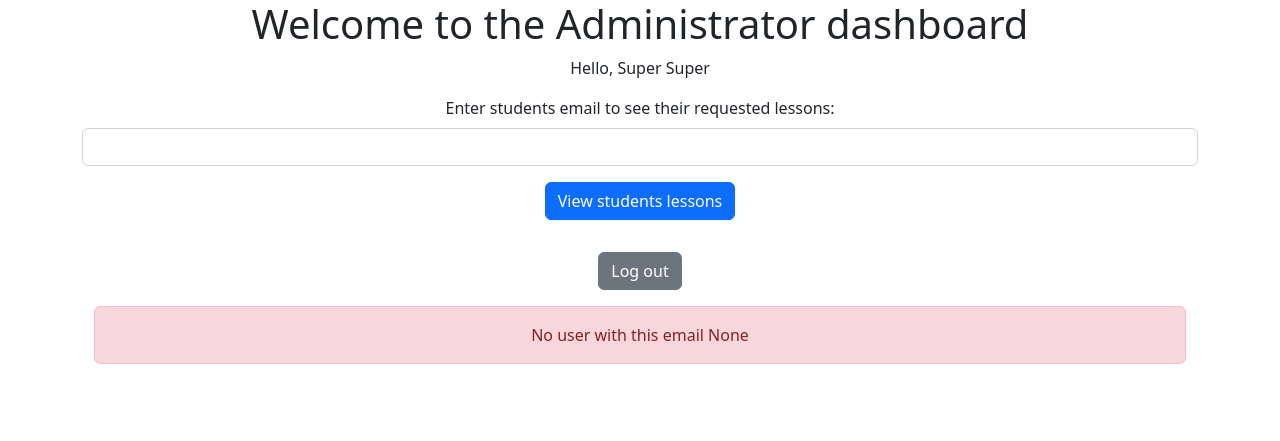
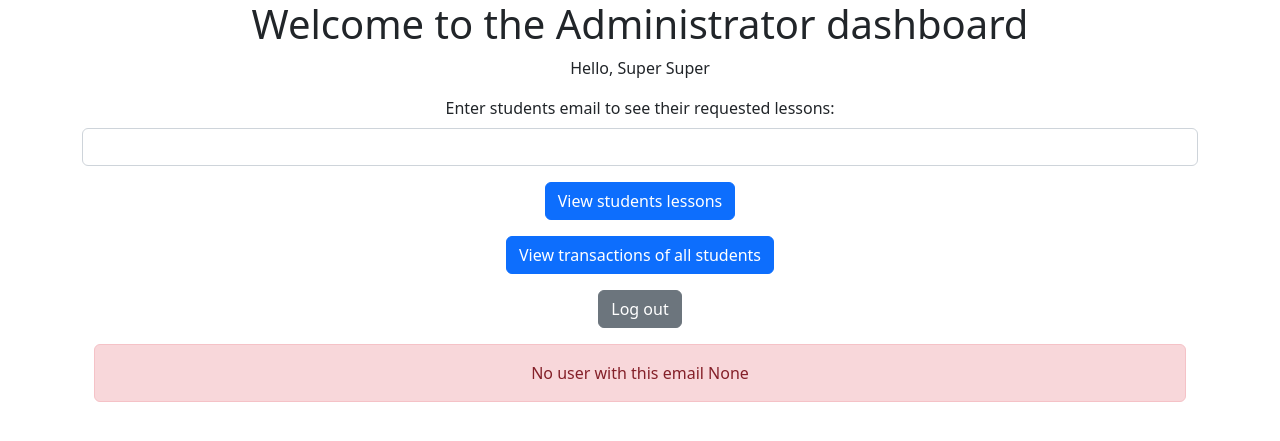
Before and after one commit to oslohes123/Jabiru, a Django app: page /dashboard/search_student_lessons/ in a window 1280 px wide. Shown: the top 441 px of the page. Run offline with Django 4.2, Linux system fonts and the light colour scheme; a user stored in the database is signed in; data comes from the database, SQL or seed files in the repository.

Commit message:
Add transactions button to admin dashboard

```diff
--- a/lessons/templates/Dashboards/administrator_dashboard.html
+++ b/lessons/templates/Dashboards/administrator_dashboard.html
@@ -5,6 +5,11 @@
 
     {% include 'Dashboards/DashboardParts/student_search_form.html' %}
 
-    <a class = "btn btn-secondary m-3" href={% url 'log_out' %}>Log out</a>
+    <form action='{% url 'view_transactions_all_students' %}' method="post">
+        {% csrf_token %}
+        <input class="btn btn-primary" type="submit" value="View transactions of all students"/>
+    </form>
+
+    <a class="btn btn-secondary m-3" href={% url 'log_out' %}>Log out</a>
     {% include "partials/messages.html" %}
 {% endblock content %}
```
